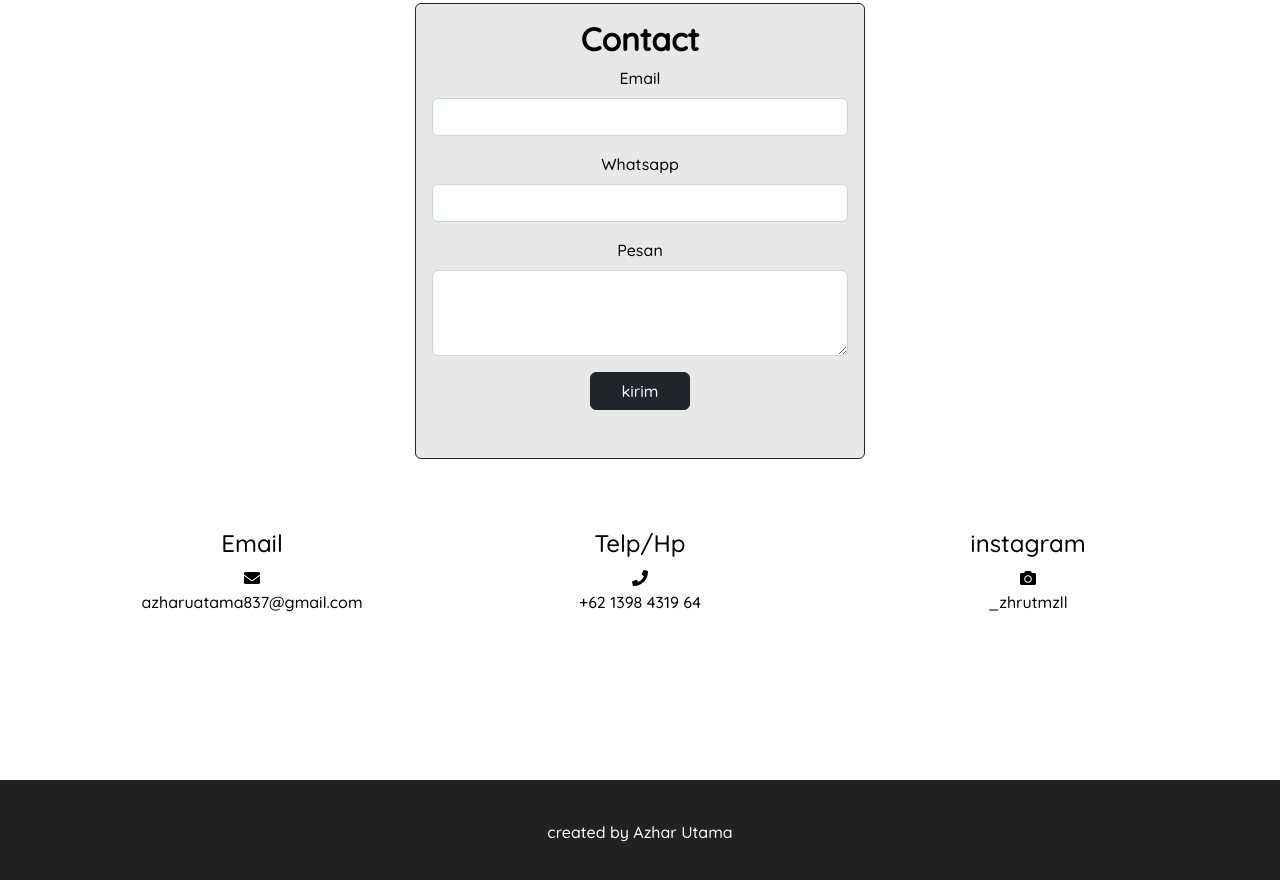
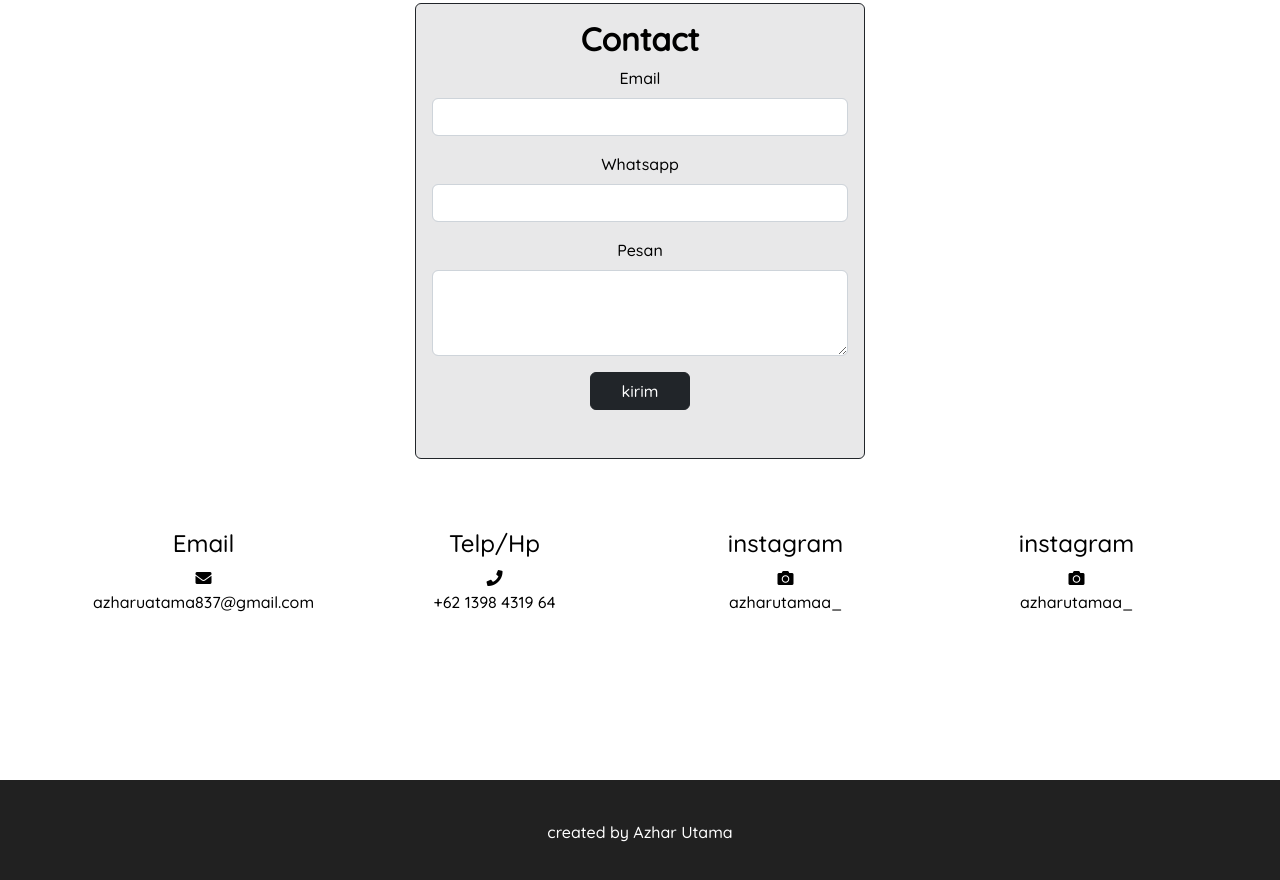
Before and after one commit to azharutama/Portofolio, a plain HTML site: page index.html in a window 1280 px wide. Shown: the part 4595-5475 px from the top of the page. Drawn offline with nearby package versions, Linux system fonts and the light colour scheme.

Commit message:
instagram

```diff
--- a/index.html
+++ b/index.html
@@ -378,10 +378,17 @@
             <i class="fa fa-phone" aria-hidden="true"></i>
            <p>+62 1398 4319 64</p>
           </div>
+
           <div class="col">
             <h4>instagram</h4>
             <i class="fa fa-camera" aria-hidden="true"></i>
-            <p>_zhrutmzll</p>
+            <p>azharutamaa_</p>
+          </div>
+
+            <div class="col">
+            <h4>instagram</h4>
+            <i class="fa fa-camera" aria-hidden="true"></i>
+            <p>azharutamaa_</p>
           </div>
         </div>
       </div>
```
